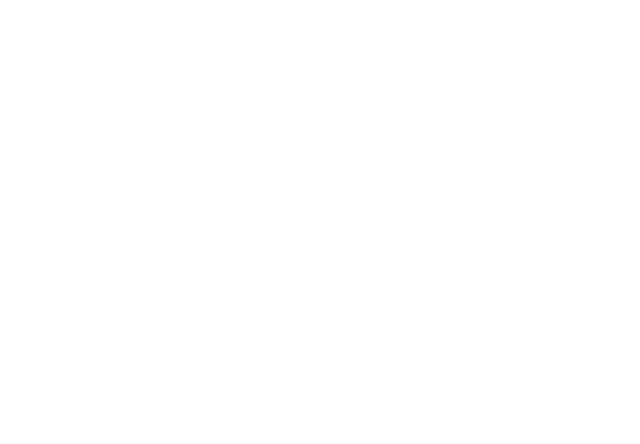
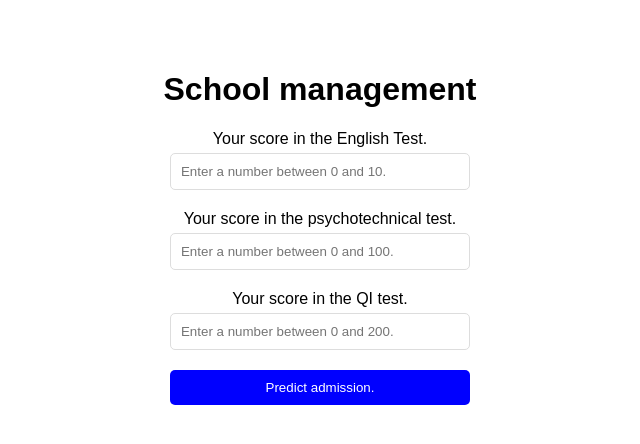
Before and after one commit to barrenha95/dev_deploy_ml, a Flask app: page / in a window 1280 px wide. Before the commit the part shown is empty. Shown: the top 444 px of the page, without its empty margins (320-960 px from the left). Run offline with Flask 3, Linux system fonts and the light colour scheme; parts of the project's set-up code (start-up, migrations or seed data) failed here and were passed over.

Commit message:
frontend-found-bug-everytime-student-is-accepted

```diff
--- a/project_3/app.py
+++ b/project_3/app.py
@@ -1,3 +1,7 @@
+## HOW TO RUN ##
+# flask run -- for development, it's lightweight but don't resists too much requisitions
+# gunicorn -w 4 app:app -- this "-w 4" means 4 threads
+
 import pickle
 import numpy as np
 import pandas as pd
@@ -12,16 +16,16 @@
     with open(location, 'rb') as file:
         return pickle.load(file)
 
-model = load_file('project_3/models/model_final.pkl')
-scaler = load_file('project_3/models/scaler_final.pkl')
+model = load_file('models/model_final.pkl')
+scaler = load_file('models/scaler_final.pkl')
 
 # Route to the welcome web page
 @app.route('/')
 def index():
-    return render_template('project_3/templates/index.html')
+    return render_template('index.html')
 
 # Route to the prediction function
-@app.route('/predict', methods = 'POST')
+@app.route('/predict', methods = ["POST"])
 def prediction():
     try:
 
--- a/project_3/templates/index.html
+++ b/project_3/templates/index.html
@@ -3,9 +3,71 @@
 <head>
     <meta charset="UTF-8">
     <meta name="viewport" content="width=device-width, initial-scale=1.0">
-    <title>Document</title>
+    <title>Project</title>
+    <style>
+        body{
+            font-family: Arial, sans-serif;
+            margin: 0;
+            padding: 0;
+            display: flex;
+            flex-direction: column;
+            align-items: center;
+        }
+        .container{
+            margin-top: 50px;
+            text-align: center;
+        }
+        h1{
+            text-align: center;
+        }
+        form{
+            display: flex;
+            flex-direction: column;
+            width: 300px;
+            margin: 0 auto;
+        }
+        label{
+            margin-bottom: 5px;
+        }
+        input[type="text"]{
+            margin-bottom: 20px;
+            padding: 10px;
+            border-radius: 5px;
+            border: 1px solid #ddd;
+        }
+        input[type="submit"]{
+            padding: 10px;
+            border-radius: 5px;
+            border: none;
+            background-color: blue;
+            color: white;
+            cursor: pointer;
+        }
+        input[type="submit"]:hover{
+            background-color: navy;
+        }
+    </style>
 </head>
 <body>
+    <div class="container">
+        <h1>School management</h1>
 
+        <form method="post" action="/predict">
+            <label for="EnglishTestScore"> Your score in the English Test.</label>
+            <input type="text" id="EnglishTestScore" name="EnglishTestScore" placeholder="Enter a number between 0 and 10." required>
+
+            <label for="PsyTestScore"> Your score in the psychotechnical test.</label>
+            <input type="text" id="PsyTestScore" name="PsyTestScore" placeholder="Enter a number between 0 and 100." required>
+
+            <label for="QIValue"> Your score in the QI test.</label>
+            <input type="text" name="QIValue" id="QIValue" placeholder="Enter a number between 0 and 200." required>
+
+            <input type="submit" value="Predict admission.">
+        </form>
+        </br>
+        {% if result %}
+            <p><strong>{{result}}</strong></p>
+        {% endif %}
+    </div>
 </body>
 </html>
```
